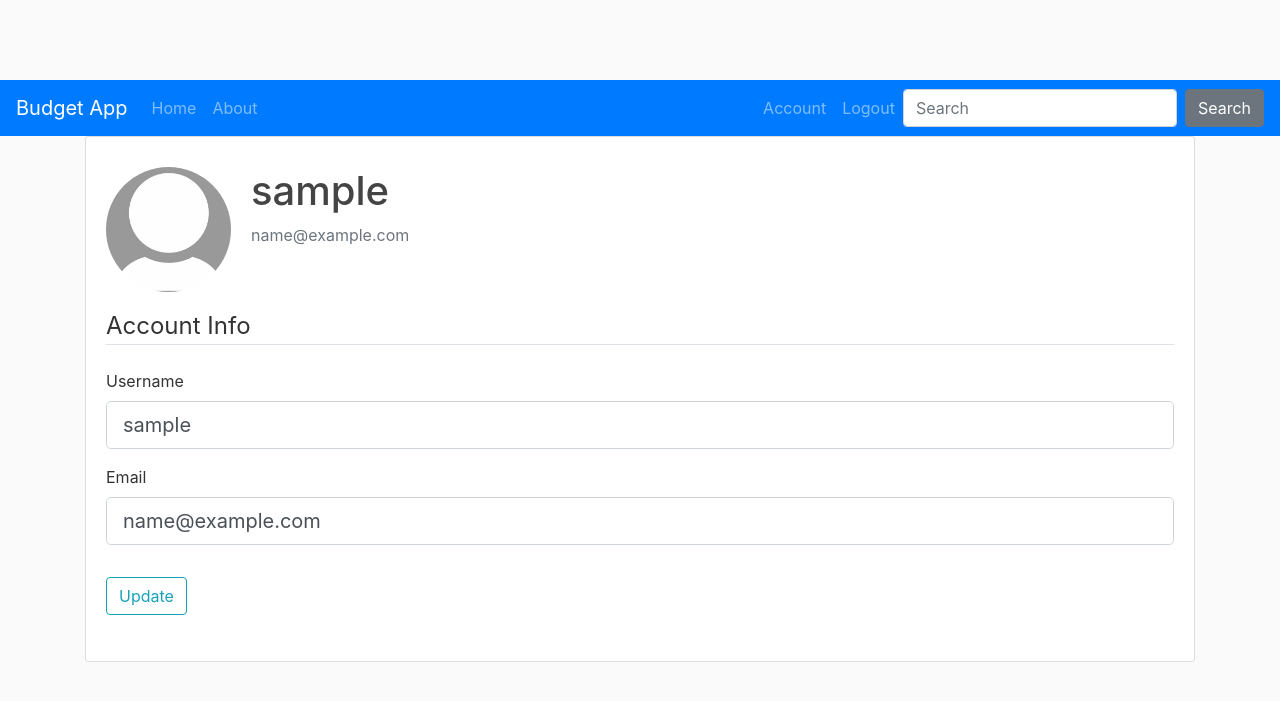
After one commit to aaronbwise/flask-app-chartjs, a Flask app: page /account in a window 1280 px wide. The commit adds this page. Shown: the top 701 px of the page. Run offline with Flask 2, Linux system fonts and the light colour scheme; the visitor is signed in with stand-in values (Sample User, id 1); data comes from the database, SQL or seed files in the repository; some libraries are stand-ins or nearby versions.

Commit message:
added picture

```diff
--- a/budgetapp/__init__.py
+++ b/budgetapp/__init__.py
@@ -26,5 +26,7 @@ db = SQLAlchemy(app)
 bcrypt = Bcrypt(app)
 # Create loginmanager instance
 login_manager = LoginManager(app)
+login_manager.login_view = 'login'
+login_manager.login_message_category = 'info'
 
 from budgetapp import routes
--- a/budgetapp/forms.py
+++ b/budgetapp/forms.py
@@ -1,4 +1,5 @@
 from flask_wtf import FlaskForm
+from flask_login import current_user
 from wtforms import StringField, PasswordField, SubmitField, BooleanField
 from wtforms.validators import DataRequired, Length, Email, EqualTo, ValidationError
 from budgetapp.models import User
@@ -29,3 +30,23 @@ class LoginForm(FlaskForm):
     password = PasswordField('Password', validators=[DataRequired()])
     remember = BooleanField('Remember Me')
     submit = SubmitField('Login')
+
+class UpdateAccountForm(FlaskForm):
+    user = StringField('Username', validators=[
+        DataRequired(), Length(min=2, max=20)])
+    email = StringField('Email', validators=[DataRequired(), Email()])
+
+    submit = SubmitField('Update')
+
+    # Custom validations
+    def validate_user(self, user):
+        if user.data != current_user.user:
+            result = User.query.filter_by(user=user.data).first()
+            if result:
+                raise ValidationError('That username is already taken.')
+
+    def validate_email(self, email):
+        if email.data != current_user.email:
+            result = User.query.filter_by(email=email.data).first()
+            if result:
+                raise ValidationError('That email is already taken.')
--- a/budgetapp/models.py
+++ b/budgetapp/models.py
@@ -1,11 +1,12 @@
 from datetime import datetime
 from budgetapp import db, login_manager
+from flask_login import UserMixin
 
 @login_manager.user_loader
 def load_user(user_id):
     return User.query.get(int(user_id))
 
-class User(db.Model):
+class User(db.Model, UserMixin):
     __tablename__ = 'users'
     id = db.Column(db.Integer, primary_key=True)
     user = db.Column(db.String(20), unique=True, nullable=False)
--- a/budgetapp/routes.py
+++ b/budgetapp/routes.py
@@ -1,7 +1,8 @@
-from flask import render_template, url_for, flash, redirect
+from flask import render_template, url_for, flash, redirect, request
 from budgetapp import app, db, bcrypt
-from budgetapp.forms import RegistrationForm, LoginForm
+from budgetapp.forms import RegistrationForm, LoginForm, UpdateAccountForm
 from budgetapp.models import User, Post
+from flask_login import login_user, current_user, logout_user, login_required
 
 posts = [
     {
@@ -32,11 +33,13 @@ def about():
 
 @app.route("/register", methods=['GET', 'POST'])
 def register():
+    if current_user.is_authenticated:
+        return redirect(url_for('home'))
     form = RegistrationForm()
     if form.validate_on_submit():
         hashed_password = bcrypt.generate_password_hash(form.password.data).decode('utf-8')
-        user = User(user=form.user.data, email=form.email.data, password=hashed_password)
-        db.session.add(user)
+        result = User(user=form.user.data, email=form.email.data, password=hashed_password)
+        db.session.add(result)
         db.session.commit()
         flash(f'Your account has been created! You are now able to log in', 'success')
         return redirect(url_for('login'))
@@ -45,11 +48,36 @@ def register():
 
 @app.route("/login", methods=['GET', 'POST'])
 def login():
+    if current_user.is_authenticated:
+        return redirect(url_for('home'))
     form = LoginForm()
     if form.validate_on_submit():
-        if form.email.data == 'admin@app.com' and form.password.data == 'password':
-            flash('You have been logged in!', 'success')
-            return redirect(url_for('home'))
+        result = User.query.filter_by(email=form.email.data).first()
+        if result and bcrypt.check_password_hash(result.password, form.password.data):
+            login_user(result, remember=form.remember.data)
+            next_page = request.args.get('next') # takes to page before login
+            return redirect(next_page) if next_page else redirect(url_for('home'))
         else:
-            flash('Login unsuccessful', 'danger')
+            flash('Login unsuccessful: check email and password!', 'danger')
     return render_template('login.html', title='Login', form=form)
+
+@app.route("/logout")
+def logout():
+    logout_user()
+    return redirect(url_for('home'))
+
+@app.route("/account", methods=['GET', 'POST'])
+@login_required
+def account():
+    form = UpdateAccountForm()
+    if form.validate_on_submit():
+        current_user.user = form.user.data
+        current_user.email = form.email.data
+        db.session.commit()
+        flash('Your account has been updated!', 'success')
+        return redirect(url_for('account'))
+    elif request.method == 'GET':
+        form.user.data = current_user.user
+        form.email.data = current_user.email
+    image_file = url_for('static', filename='profile_pics/' + current_user.image_file)
+    return render_template('account.html', title='Account', image_file=image_file, form=form)
--- /dev/null
+++ b/budgetapp/templates/account.html
@@ -0,0 +1,48 @@
+{% extends 'layout.html' %}
+{% block content %}
+<div class="content-section">
+    <div class="media">
+      <img class="rounded-circle account-img" src="{{ image_file }}">
+      <div class="media-body">
+        <h2 class="account-heading">{{ current_user.user }}</h2>
+        <p class="text-secondary">{{ current_user.email }}</p>
+      </div>
+    </div>
+        <form action="" method="POST">
+            {{ form.hidden_tag() }}
+            <fieldset class="form-group">
+                <legend class="border-bottom mb-4">Account Info</legend>
+                <div class="form-group">
+                    {{ form.user.label(class="form-control-label")}}
+
+                    {% if form.user.errors %}
+                    {{ form.user(class="form-control form-control-lg is-invalid")}}
+                    <div class="invalid-feedback">
+                        {% for error in form.user.errors %}
+                        <span>{{ error }}</span>
+                        {% endfor %}
+                    </div>
+                    {% else %}
+                    {{ form.user(class="form-control form-control-lg")}}
+                    {% endif %}
+                </div>
+                <div class="form-group">
+                    {{ form.email.label(class="form-control-label")}}
+                    {% if form.email.errors %}
+                    {{ form.email(class="form-control form-control-lg is-invalid")}}
+                    <div class="invalid-feedback">
+                        {% for error in form.email.errors %}
+                        <span>{{ error }}</span>
+                        {% endfor %}
+                    </div>
+                    {% else %}
+                    {{ form.email(class="form-control form-control-lg")}}
+                    {% endif %}
+                </div>
+            </fieldset>
+            <div class="form-group">
+                {{ form.submit(class="btn btn-outline-info")}}
+            </div>
+        </form>
+  </div>
+{% endblock content %}
--- a/budgetapp/templates/includes/_navbar.html
+++ b/budgetapp/templates/includes/_navbar.html
@@ -15,9 +15,9 @@
             </li>
         </ul>
         <ul class="navbar-nav navbar-right">
-            {% if session.logged_in %}
-            <li><a class="nav-link" href="/logout">Logout <span class="sr-only">(current)</span></a></li>
-            <li><a class="nav-link" href="/dashboard">Dashboard <span class="sr-only">(current)</span></a></li>
+            {% if current_user.is_authenticated %}
+            <li><a class="nav-link" href="{{ url_for('account') }}">Account <span class="sr-only">(current)</span></a></li>
+            <li><a class="nav-link" href="{{ url_for('logout') }}">Logout <span class="sr-only">(current)</span></a></li>
             {% else%}
             <li><a class="nav-link" href="{{ url_for('register') }}">Register <span class="sr-only">(current)</span></a>
             </li>
--- a/budgetapp/templates/register.html
+++ b/budgetapp/templates/register.html
@@ -63,6 +63,7 @@
             {{ form.submit(class="btn btn-outline-info")}}
         </div>
     </form>
+</div>
     <div class="border-top pt-3">
         <small class="text-muted">
             Already have an account? <a class="ml-2" href="{{ url_for('login') }}">Sign in</a>
```
Also changed, not shown: budgetapp/static/profile_pics/default.jpg (added).
